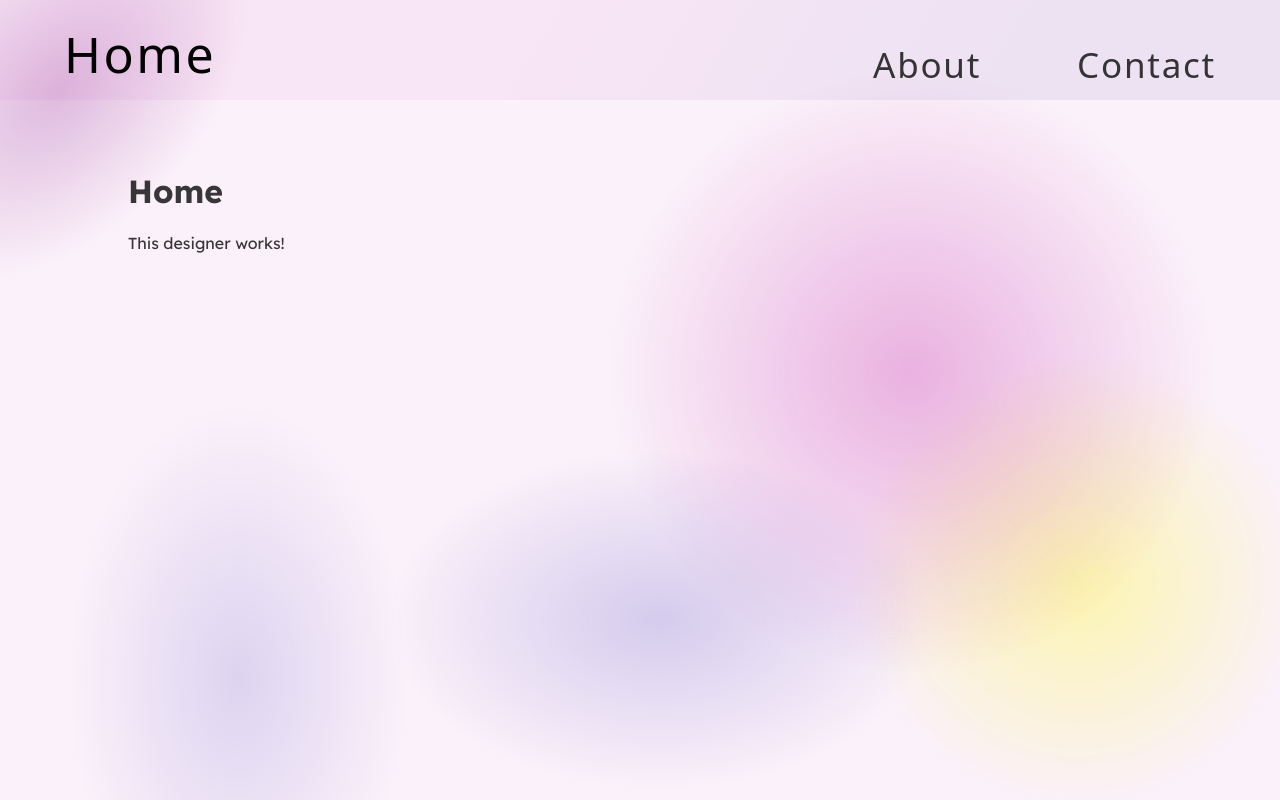
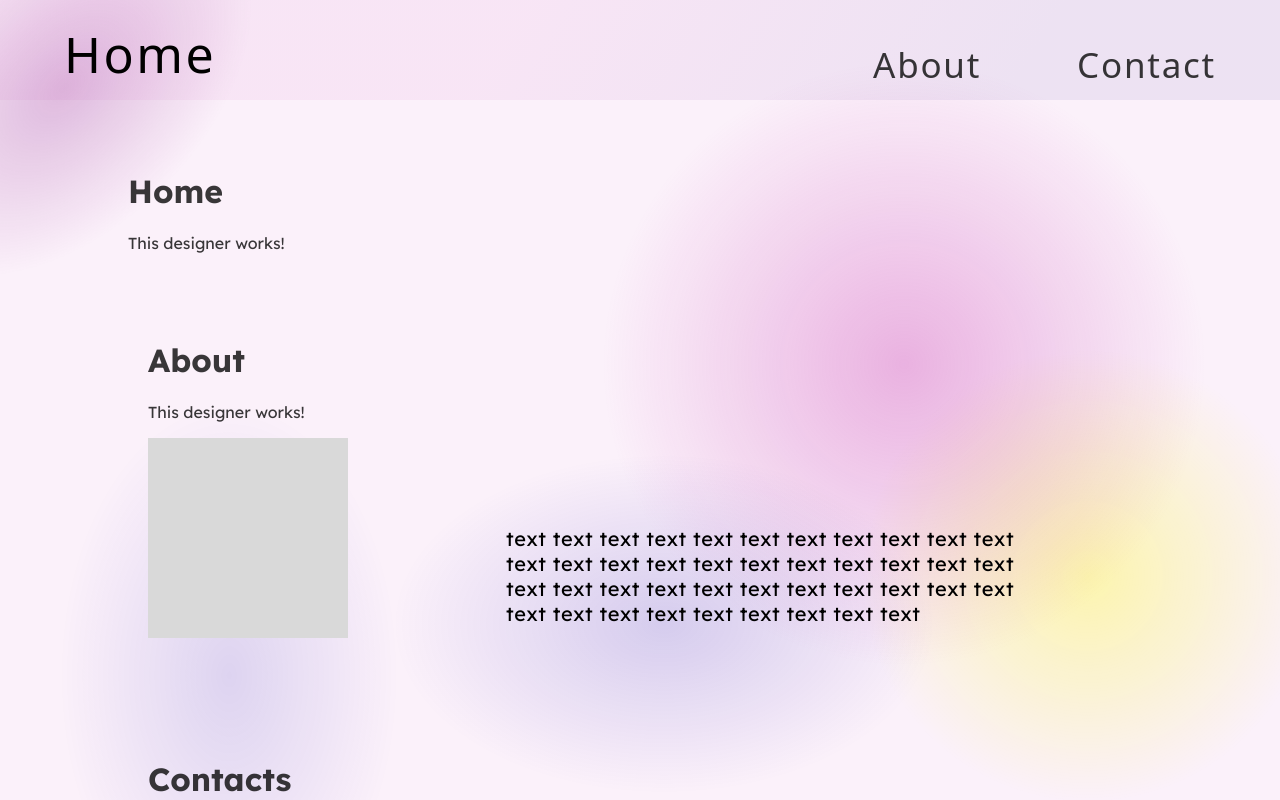
Before and after one commit to yourbaebea/personal, a React (Create React App) app: page / in a window 1280 px wide. Shown: the top 800 px of the page. Built offline with nearby package versions, Linux system fonts and the light colour scheme.

Commit message:
[stable version] ONLY ONE PAGE, missing #scroll to page animation

```diff
--- a/package.json
+++ b/package.json
@@ -41,6 +41,7 @@
     ]
   },
   "devDependencies": {
-    "gh-pages": "^6.0.0"
+    "gh-pages": "^6.0.0",
+    "react-error-overlay": "^6.0.9"
   }
 }
--- a/src/App.jsx
+++ b/src/App.jsx
@@ -1,9 +1,12 @@
-import React, { Component, setState } from "react";
+import React, { Component} from "react";
 import Layout from "./components/Layout";
+
 import Home from './pages/Home';
+/*
 import NotFound from './pages/Not Found';
 import Contact from './pages/Contact';
 import About from './pages/About';
+
 
 import {
   BrowserRouter,
@@ -11,20 +14,23 @@ import {
   Route,
 } from "react-router-dom";
 
+*/
 
 export default class App extends Component {
   render() {
 
     return (
       <div>
-      <BrowserRouter>
+        <Layout page={<Home />}/>
+        {/* <BrowserRouter>
         <Routes>
-          <Route path="/" element={<Layout page={<Home />} />} />
-          <Route path="/about" element={<Layout page={<About />} />} />
-          <Route path="/contact" element={<Layout page={<Contact />} />} />
+          <Route exact path="/" element={<Layout page={<Home />} />} />
+          <Route exact path="/about" element={<Layout page={<About />} />} />
+          <Route exact path="/contact" element={<Layout page={<Contact />} />} />
           <Route path="/*" element={<Layout page={<NotFound />} />} />
         </Routes>
-      </BrowserRouter>
+      </BrowserRouter>*/}
+
 
 
 
--- a/src/index.js
+++ b/src/index.js
@@ -3,6 +3,11 @@ import ReactDOM from 'react-dom/client';
 import '../src/style/index.css';
 import App from './App';
 import reportWebVitals from './reportWebVitals';
+/*
+const root= ReactDOM.createRoot(document.getElementById('root'));
+
+root.render(<BrowserRouter basename={process.env.PUBLIC_URL}>< App /></BrowserRouter>);
+*/
 
 const root = ReactDOM.createRoot(document.getElementById('root'));
 root.render(
--- a/src/pages/Home.jsx
+++ b/src/pages/Home.jsx
@@ -1,27 +1,29 @@
 import React, { Component } from "react";
 import TypingText from "../components/TypingText";
-import style from "../style/typing.module.css"
-import classes from '../style/page.module.css'
+import classes from '../style/page.module.css';
+import About from "../components/About";
+import Contact from "../components/Contact";
 
 export default class Home extends Component {
   render() {
     return (
       <div className={classes.page}>
         <div className={classes.context}>
+            <div className={classes.container}>
+              <div className={classes.elContainer}>
+                <div>
+                  <h1>Home</h1>
+                  <p>This designer works!</p>
+                </div>
+                <About/>
+                <Contact/>
+              </div>
 
 
 
-
-            <div className={classes.container}>
-              <div className={classes.elContainer}>
-                <h1>Home</h1>
-                <p>This designer works!</p>
-              </div>
-              {/*
               <div className={classes.finalContainer}>
                 <div className={classes.textContainer}><TypingText /></div>
               </div>
-              */ }
             </div>
         </div>
 
```
Also changed, not shown: src/components/About.jsx (renamed from src/pages/About.jsx), src/components/Contact.jsx (renamed from src/pages/Contact.jsx), 1 other file (tests, documents, lock files or other folders).
